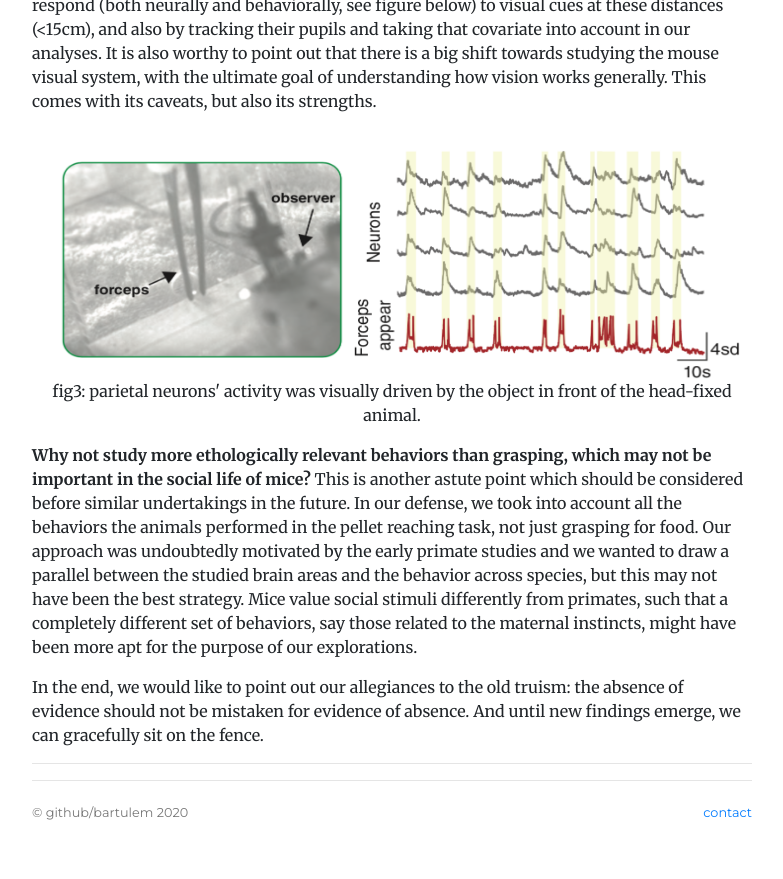
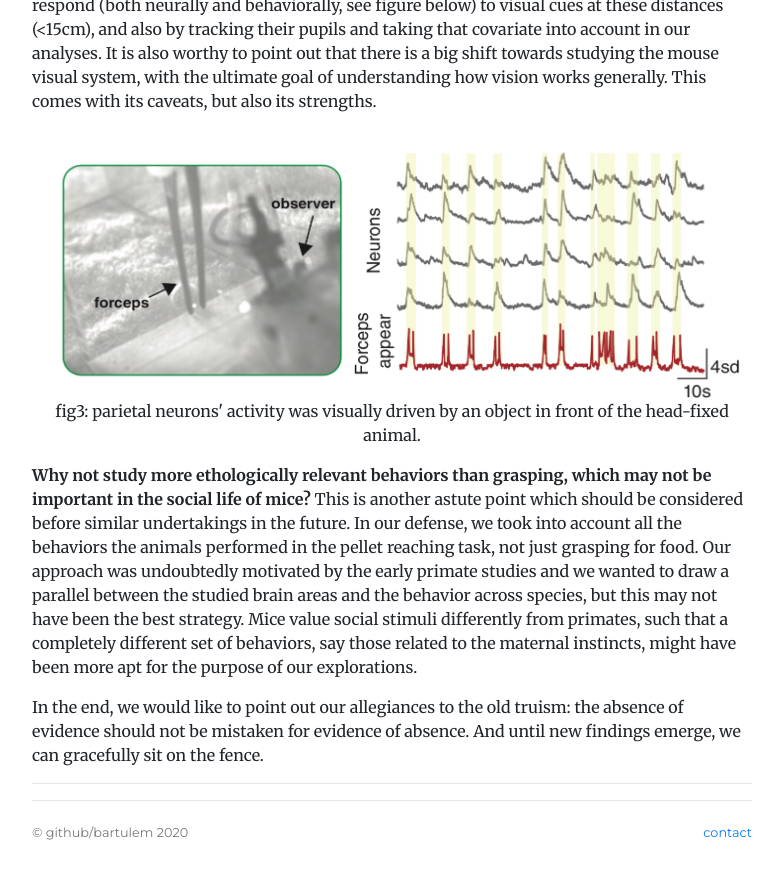
Before and after one commit to bartulem/bartulem.github.io, a Jekyll site: the page built from science/_posts/2020-03-27-mirror-neurons.md, in a window 1280 px wide and 900 px high, scrolled down 1892 px. Shown: the top 879 px of the window, without its empty margins (248-1031 px from the left). Built offline with Jekyll 4.4.1, drawn with Linux system fonts in a browser that asks for light colours; comment, search, counter and statistics services are not loaded.

Commit message:
modify img size

```diff
--- a/science/_posts/2020-03-27-mirror-neurons.md
+++ b/science/_posts/2020-03-27-mirror-neurons.md
@@ -13,12 +13,12 @@ So, we have cells in our brains that seem to respond similarly when we, say, gra
 
 Briefly, we used optical imaging to sample single cell activity from parietal and secondary motor cortices of mice repeatedly performing a freely moving version of the pellet-reaching task and observing their siblings doing the same while they were being head-fixed (check out the animation below to see what this actually looked like).
 
-<p class="text-center">
+<p class="text-center" style="font-size:60%">
   <figure class="half" style="display:flex">
     <img class="img-custom" alt="mirrorfig0" src="/img/mirror_fig0.gif" height="200" width="350">
     <img class="img-custom" alt="mirrorfig1" src="/img/mirror_fig1.gif" height="200" width="350">
     <br/>
-    <caption>fig1: left, 1p calcium imaging; right, the pellet-reasching task.</caption>
+    <caption align="bottom">fig1: left, 1p calcium imaging; right, the pellet-reasching task.</caption>
   </figure>
 </p>
 
@@ -35,9 +35,9 @@ The negative result outcome could, of course, be interpreted in different ways,
 **How do you know that mice can see sufficiently well, given what we know about their visual system?** This is a fair point, and we attempted to address it by showing that mice respond (both neurally and behaviorally, see figure below) to visual cues at these distances (&lt;15cm), and also by tracking their pupils and taking that covariate into account in our analyses. It is also worthy to point out that there is a big shift towards studying the mouse visual system, with the ultimate goal of understanding how vision works generally. This comes with its caveats, but also its strengths.
 
 <p class="text-center">
-  <img class="img-custom" alt="mirrorfig2" src="/img/mirror_fig3.png" height="250" width="700"/>
+  <img class="img-custom" alt="mirrorfig2" src="/img/mirror_fig3.png" height="270" width="700"/>
   <br/>
-  <caption align="bottom">fig3: parietal neurons' activity was visually driven by the object in front of the head-fixed animal.</caption>
+  <caption align="bottom">fig3: parietal neurons' activity was visually driven by an object in front of the head-fixed animal.</caption>
 </p>
 
 **Why not study more ethologically relevant behaviors than grasping, which may not be important in the social life of mice?** This is another astute point which should be considered before similar undertakings in the future. In our defense, we took into account all the behaviors the animals performed in the pellet reaching task, not just grasping for food. Our approach was undoubtedly motivated by the early primate studies and we wanted to draw a parallel between the studied brain areas and the behavior across species, but this may not have been the best strategy. Mice value social stimuli differently from primates, such that a completely different set of behaviors, say those related to the maternal instincts, might have been more apt for the purpose of our explorations.
```
